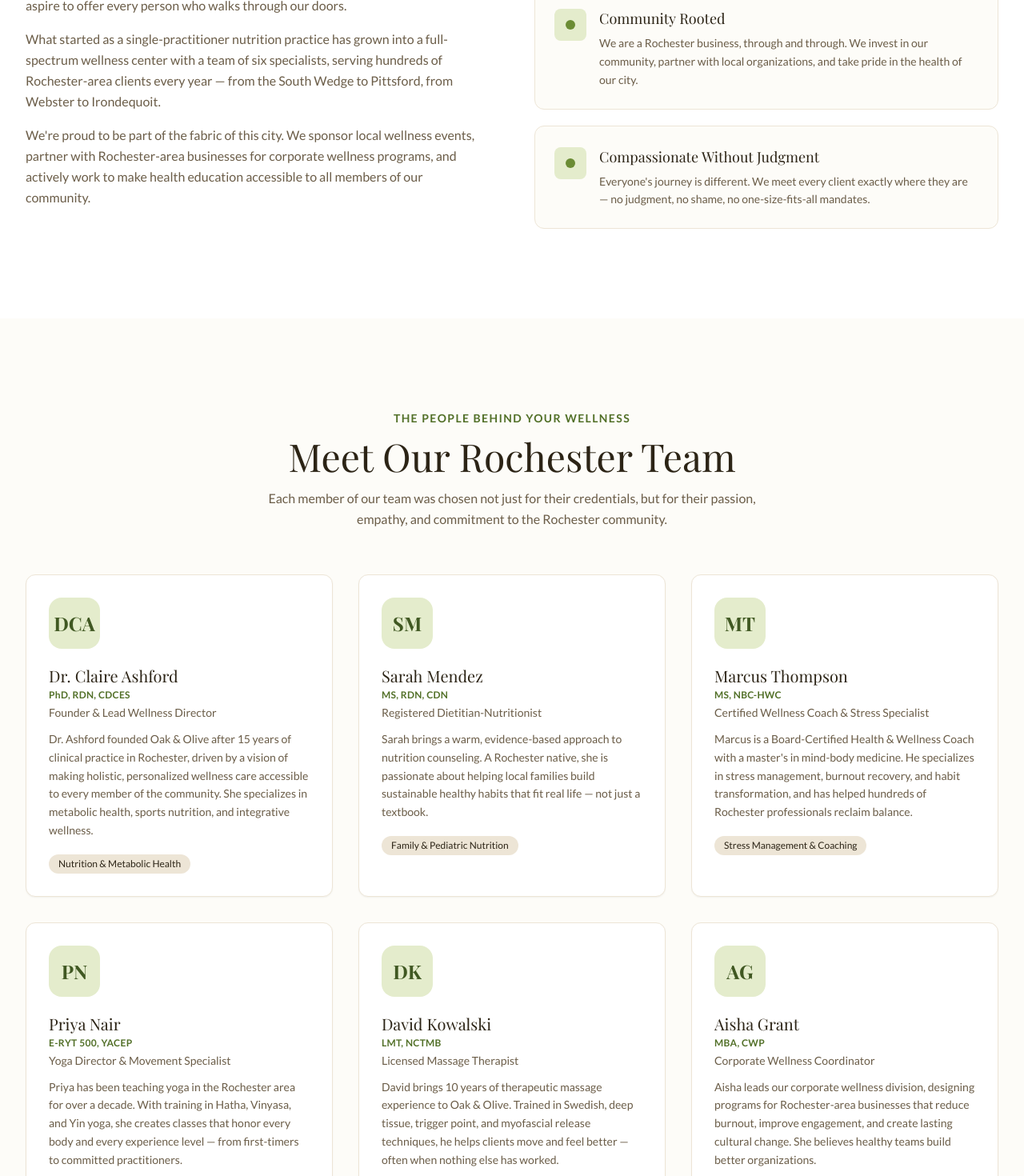
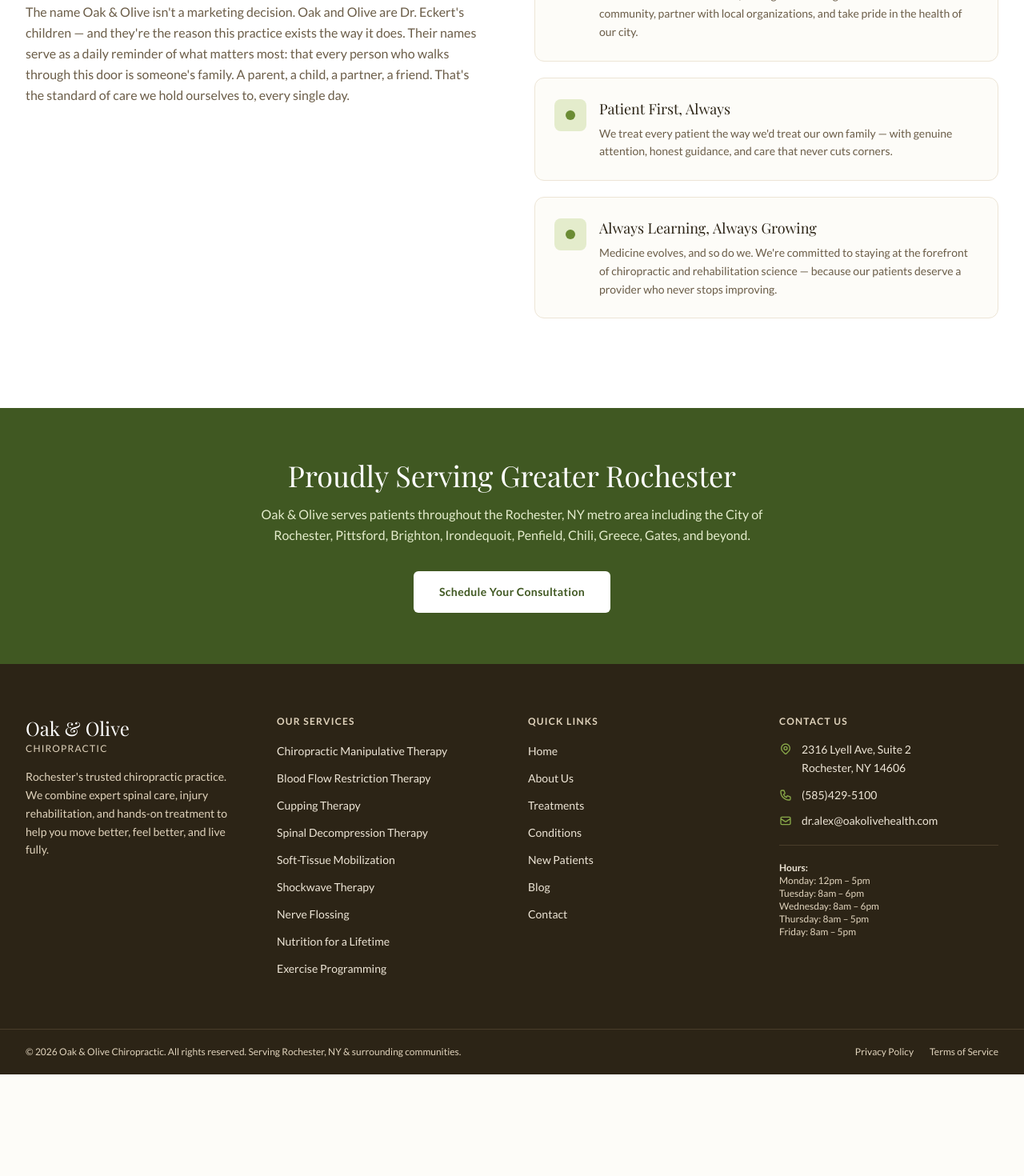
Before and after one commit to alonandon/OakandOlive, a Next.js app: page /about in a window 1280 px wide. Shown: the part 1000-2470 px from the top of the page at 80% size. After the commit the page ends 2343 px from the top, so only its background shows below. Built offline with nearby package versions, Linux system fonts and the light colour scheme.

Commit message:
Update about page with Dr. Eckert's story, 5 pillars, and corrected service area

```diff
--- a/src/app/about/page.tsx
+++ b/src/app/about/page.tsx
@@ -5,59 +5,14 @@ import { breadcrumbSchema } from '@/lib/schema'
 
 export const metadata: Metadata = buildMetadata({
   title: 'About Us',
-  description: 'Meet the Oak & Olive Health & Wellness team — Rochester NY\'s trusted wellness experts. Learn our story, mission, and values that guide everything we do.',
+  description: 'Meet Dr. Alex Eckert and the Oak & Olive Chiropractic team — Rochester NY\'s trusted chiropractic care. Learn our story, mission, and values that guide everything we do.',
   path: '/about',
 })
-
-const team = [
-  {
-    name: 'Dr. Claire Ashford',
-    title: 'Founder & Lead Wellness Director',
-    credentials: 'PhD, RDN, CDCES',
-    bio: 'Dr. Ashford founded Oak & Olive after 15 years of clinical practice in Rochester, driven by a vision of making holistic, personalized wellness care accessible to every member of the community. She specializes in metabolic health, sports nutrition, and integrative wellness.',
-    specialty: 'Nutrition & Metabolic Health',
-  },
-  {
-    name: 'Sarah Mendez',
-    title: 'Registered Dietitian-Nutritionist',
-    credentials: 'MS, RDN, CDN',
-    bio: 'Sarah brings a warm, evidence-based approach to nutrition counseling. A Rochester native, she is passionate about helping local families build sustainable healthy habits that fit real life — not just a textbook.',
-    specialty: 'Family & Pediatric Nutrition',
-  },
-  {
-    name: 'Marcus Thompson',
-    title: 'Certified Wellness Coach & Stress Specialist',
-    credentials: 'MS, NBC-HWC',
-    bio: 'Marcus is a Board-Certified Health & Wellness Coach with a master\'s in mind-body medicine. He specializes in stress management, burnout recovery, and habit transformation, and has helped hundreds of Rochester professionals reclaim balance.',
-    specialty: 'Stress Management & Coaching',
-  },
-  {
-    name: 'Priya Nair',
-    title: 'Yoga Director & Movement Specialist',
-    credentials: 'E-RYT 500, YACEP',
-    bio: 'Priya has been teaching yoga in the Rochester area for over a decade. With training in Hatha, Vinyasa, and Yin yoga, she creates classes that honor every body and every experience level — from first-timers to committed practitioners.',
-    specialty: 'Yoga & Movement',
-  },
-  {
-    name: 'David Kowalski',
-    title: 'Licensed Massage Therapist',
-    credentials: 'LMT, NCTMB',
-    bio: 'David brings 10 years of therapeutic massage experience to Oak & Olive. Trained in Swedish, deep tissue, trigger point, and myofascial release techniques, he helps clients move and feel better — often when nothing else has worked.',
-    specialty: 'Therapeutic Massage',
-  },
-  {
-    name: 'Aisha Grant',
-    title: 'Corporate Wellness Coordinator',
-    credentials: 'MBA, CWP',
-    bio: 'Aisha leads our corporate wellness division, designing programs for Rochester-area businesses that reduce burnout, improve engagement, and create lasting cultural change. She believes healthy teams build better organizations.',
-    specialty: 'Corporate Wellness',
-  },
-]
 
 const values = [
   {
     title: 'Whole-Person Care',
-    description: 'We see you as a complete human being — not just a diagnosis, a goal weight, or a fitness metric. Our approach addresses body, mind, and life circumstances together.',
+    description: 'We see you as a complete human being — not just a diagnosis or a set of symptoms. Our approach addresses body, mind, and life circumstances together.',
   },
   {
     title: 'Evidence-Based Practice',
@@ -68,8 +23,12 @@ const values = [
     description: 'We are a Rochester business, through and through. We invest in our community, partner with local organizations, and take pride in the health of our city.',
   },
   {
-    title: 'Compassionate Without Judgment',
-    description: 'Everyone\'s journey is different. We meet every client exactly where they are — no judgment, no shame, no one-size-fits-all mandates.',
+    title: 'Patient First, Always',
+    description: 'We treat every patient the way we\'d treat our own family — with genuine attention, honest guidance, and care that never cuts corners.',
+  },
+  {
+    title: 'Always Learning, Always Growing',
+    description: 'Medicine evolves, and so do we. We\'re committed to staying at the forefront of chiropractic and rehabilitation science — because our patients deserve a provider who never stops improving.',
   },
 ]
 
@@ -98,10 +57,10 @@ export default function AboutPage() {
           </nav>
           <span className="section-label text-olive-300">Our Story</span>
           <h1 id="about-hero-heading" className="font-serif text-4xl md:text-5xl lg:text-6xl text-white mt-3 mb-6 max-w-3xl leading-tight">
-            Where Wellness Meets Community
+            Healthcare that Cares
           </h1>
           <p className="font-sans text-olive-100 text-lg max-w-2xl leading-relaxed">
-            Born in Rochester, grown by the community — Oak &amp; Olive is more than a wellness center. We&apos;re a place where neighbors become healthier versions of themselves, guided by experts who genuinely care.
+            Born in Rochester, grown by the community — Oak &amp; Olive is more than a chiropractic clinic. We&apos;re a place where we become healthier versions of ourselves, guided by experts who genuinely care.
           </p>
         </div>
       </section>
@@ -117,16 +76,13 @@ export default function AboutPage() {
               </h2>
               <div className="space-y-4 font-sans text-bark-muted leading-relaxed">
                 <p>
-                  Oak &amp; Olive Health &amp; Wellness was founded by Dr. Claire Ashford in 2012 after she spent over a decade watching patients in Rochester&apos;s clinical system struggle to access consistent, personalized wellness support. She believed — and still believes — that preventative, holistic care should be the norm, not a luxury.
+                  Oak &amp; Olive Chiropractic was founded by Dr. Alex Eckert, D.C. in 2021 — originally under the name Performance Health Clinic of Rochester — with a straightforward belief: that every patient deserves the same standard of care you&apos;d want for your own family.
                 </p>
                 <p>
-                  The name &ldquo;Oak &amp; Olive&rdquo; was chosen intentionally. The oak tree is a symbol of strength, longevity, and deep roots — much like the Rochester community itself. The olive branch represents healing, peace, and vitality. Together, they capture what we aspire to offer every person who walks through our doors.
+                  Dr. Eckert earned his Bachelor of Science in Exercise Science from the University at Buffalo before graduating summa cum laude with his Doctorate in Chiropractic from the University of Bridgeport. After beginning his career in New Jersey, he returned home to Rochester with a clear purpose: to bring exceptional, patient-first chiropractic care to the community that raised him.
                 </p>
                 <p>
-                  What started as a single-practitioner nutrition practice has grown into a full-spectrum wellness center with a team of six specialists, serving hundreds of Rochester-area clients every year — from the South Wedge to Pittsford, from Webster to Irondequoit.
-                </p>
-                <p>
-                  We&apos;re proud to be part of the fabric of this city. We sponsor local wellness events, partner with Rochester-area businesses for corporate wellness programs, and actively work to make health education accessible to all members of our community.
+                  The name Oak &amp; Olive isn&apos;t a marketing decision. Oak and Olive are Dr. Eckert&apos;s children — and they&apos;re the reason this practice exists the way it does. Their names serve as a daily reminder of what matters most: that every person who walks through this door is someone&apos;s family. A parent, a child, a partner, a friend. That&apos;s the standard of care we hold ourselves to, every single day.
                 </p>
               </div>
             </div>
@@ -150,41 +106,6 @@ export default function AboutPage() {
         </div>
       </section>
 
-      {/* Team */}
-      <section className="py-20 lg:py-28 bg-cream-50" aria-labelledby="team-heading">
-        <div className="max-w-7xl mx-auto px-4 sm:px-6 lg:px-8">
-          <div className="text-center mb-14">
-            <span className="section-label">The People Behind Your Wellness</span>
-            <h2 id="team-heading" className="section-heading mt-3">
-              Meet Our Rochester Team
-            </h2>
-            <p className="font-sans text-bark-muted max-w-2xl mx-auto mt-4 leading-relaxed">
-              Each member of our team was chosen not just for their credentials, but for their passion, empathy, and commitment to the Rochester community.
-            </p>
-          </div>
-
-          <div className="grid grid-cols-1 md:grid-cols-2 lg:grid-cols-3 gap-8">
-            {team.map((member) => (
-              <div key={member.name} className="card p-7">
-                <div className="w-16 h-16 bg-olive-100 rounded-2xl flex items-center justify-center mb-5">
-                  <span className="font-serif text-2xl text-olive-700 font-bold">
-                    {member.name.split(' ').map(n => n[0]).join('')}
-                  </span>
-                </div>
-                <div className="mb-3">
-                  <h3 className="font-serif text-xl text-bark">{member.name}</h3>
-                  <p className="font-sans text-xs text-olive-600 font-semibold tracking-wide mt-0.5">{member.credentials}</p>
-                  <p className="font-sans text-sm text-bark-muted mt-1">{member.title}</p>
-                </div>
-                <p className="font-sans text-sm text-bark-muted leading-relaxed mb-4">{member.bio}</p>
-                <span className="inline-block bg-cream-200 text-bark font-sans text-xs font-medium px-3 py-1 rounded-full">
-                  {member.specialty}
-                </span>
-              </div>
-            ))}
-          </div>
-        </div>
-      </section>
 
       {/* Local commitment */}
       <section className="py-16 bg-olive-700" aria-labelledby="local-heading">
@@ -193,7 +114,7 @@ export default function AboutPage() {
             Proudly Serving Greater Rochester
           </h2>
           <p className="font-sans text-olive-100 leading-relaxed max-w-2xl mx-auto mb-8">
-            Oak &amp; Olive serves clients throughout the Rochester, NY metro area including the City of Rochester, Pittsford, Brighton, Webster, Irondequoit, Penfield, Fairport, Greece, and beyond. We also offer virtual appointments for clients across New York State.
+            Oak &amp; Olive serves patients throughout the Rochester, NY metro area including the City of Rochester, Pittsford, Brighton, Irondequoit, Penfield, Chili, Greece, Gates, and beyond.
           </p>
           <Link href="/contact" className="btn-white px-8 py-4">
             Schedule Your Consultation
```
